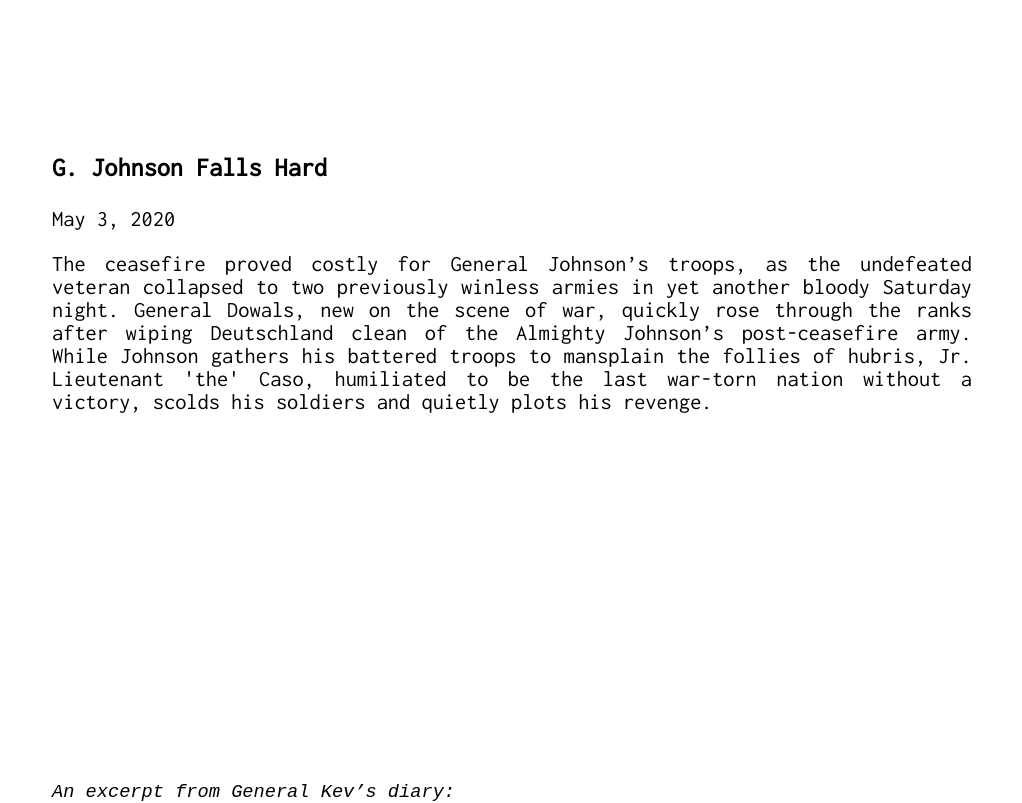
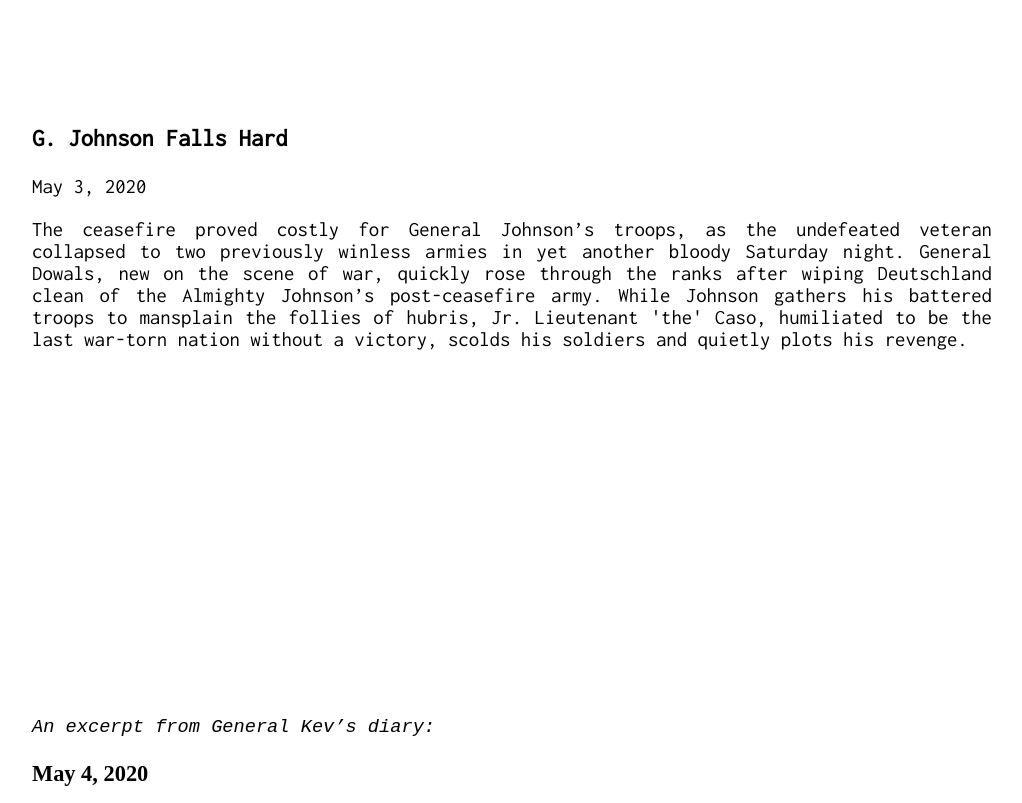
Before and after one commit to kduckets/tfw, a Next.js app: page / in a window 1280 px wide. Shown: the part 3240-4043 px from the top of the page, without its empty margins (128-1150 px from the left). Built offline with nearby package versions, Linux system fonts and the light colour scheme; a web font is replaced by a local one.

Commit message:
Update global.css

```diff
--- a/styles/global.css
+++ b/styles/global.css
@@ -3,8 +3,8 @@ html,
   margin-right: auto;
   margin-left:  auto;
   max-width: 960px;
-  padding-right: 20px;
-  padding-left:  20px;
+  padding-right: 5x;
+  padding-left:  5x;
   font-family:'Redressed', cursive;
   /* background-image: url("../public/old-paper-background.png"); */
 
@@ -68,6 +68,7 @@ p.diary{
 p.news{
   font-family: 'Inconsolata', monospace;
   text-align: justify;
+  font-size: 1.3rem;
 }
 
 p.story{
```
